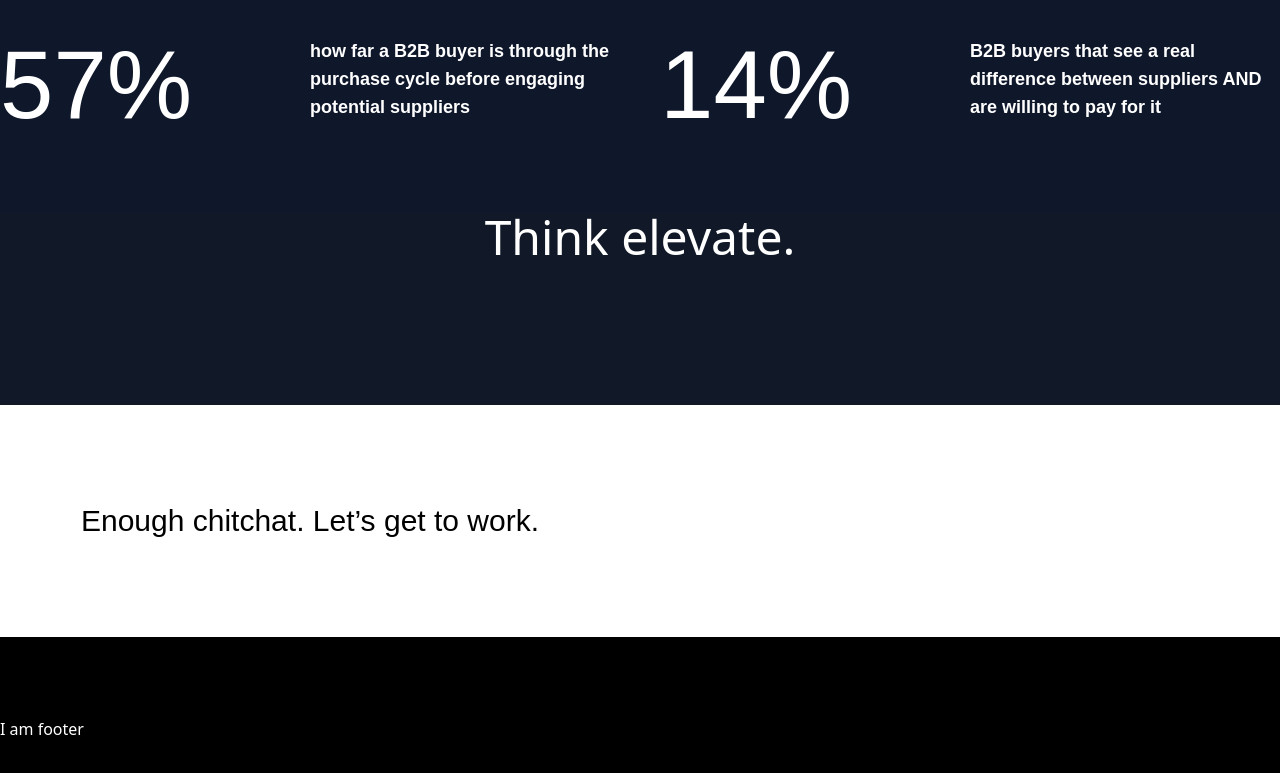
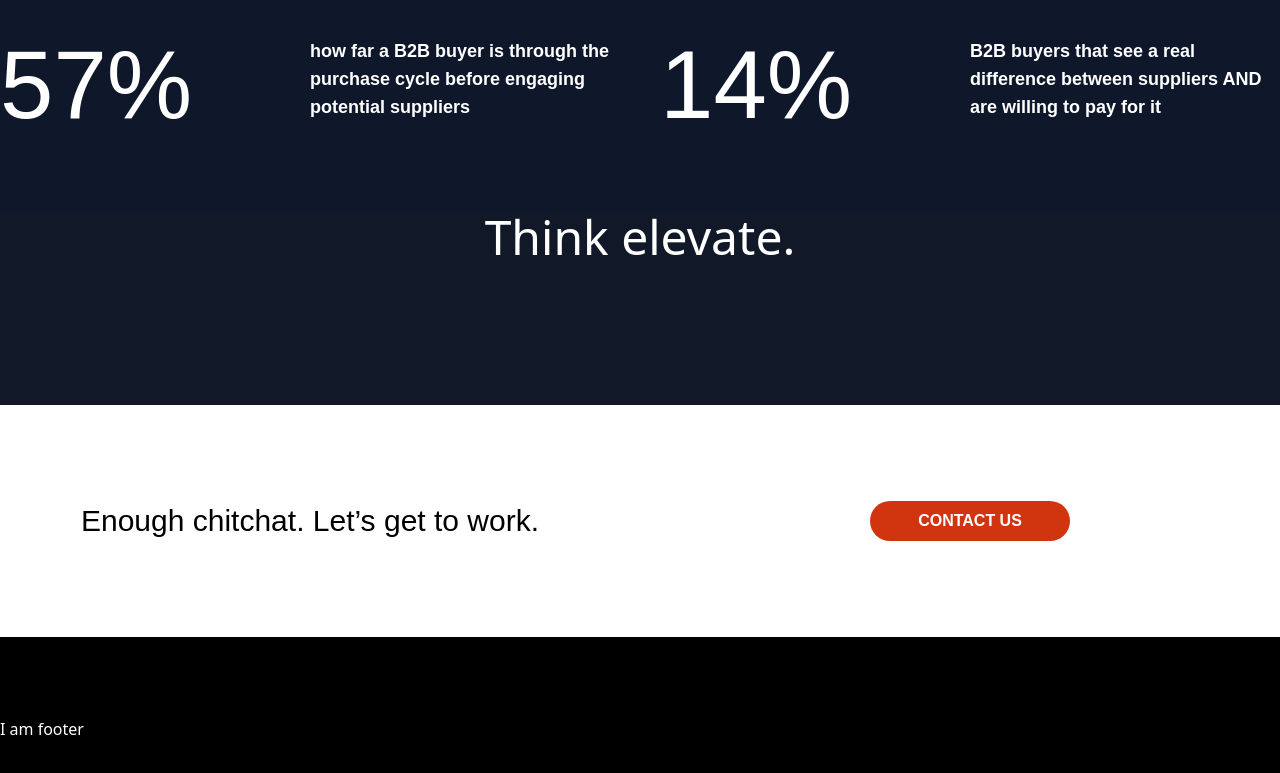
Before and after one commit to bluppco/spireagency.com, an Astro site: page / in a window 1280 px wide. Shown: the part 2061-2834 px from the top of the page. Built offline with nearby package versions, Linux system fonts and the light colour scheme; Astro itself is replaced by a stand-in of ours; a web font is replaced by a local one.

Commit message:
refactor: added new color name

```diff
--- a/src/atoms/atoms-shiva/buttons/red/index.astro
+++ b/src/atoms/atoms-shiva/buttons/red/index.astro
@@ -1,3 +1,3 @@
-<button class="bg-orange-red hover:bg-black duration-500 text-white font-proxima_nova font-semibold rounded-full px-12 py-2">
+<button class="bg-dark-orange hover:bg-black duration-500 text-white font-proxima_nova font-semibold rounded-full px-12 py-2">
     <slot/>
 </button>
```
